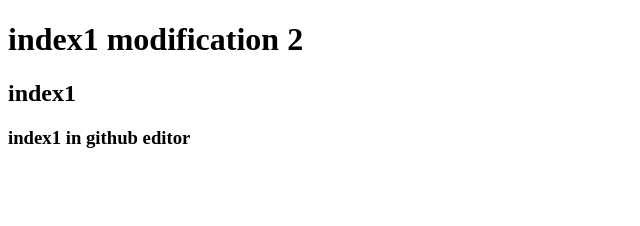
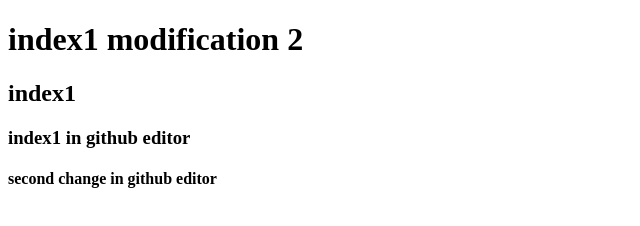
Before and after one commit to abdelazizhaimoud/my-second-react-app, a plain HTML site: page index.html in a window 1280 px wide. Shown: the whole page, without its empty margins (0-640 px from the left). Drawn offline with Linux system fonts and the light colour scheme.

Commit message:
Update index.html

```diff
--- a/index.html
+++ b/index.html
@@ -9,5 +9,6 @@
     <h1>index1 modification 2</h1>
     <h2>index1</h2>
     <h3>index1 in github editor</h3>
+    <h4>second change in github editor</h4>
 </body>
 </html>
```
